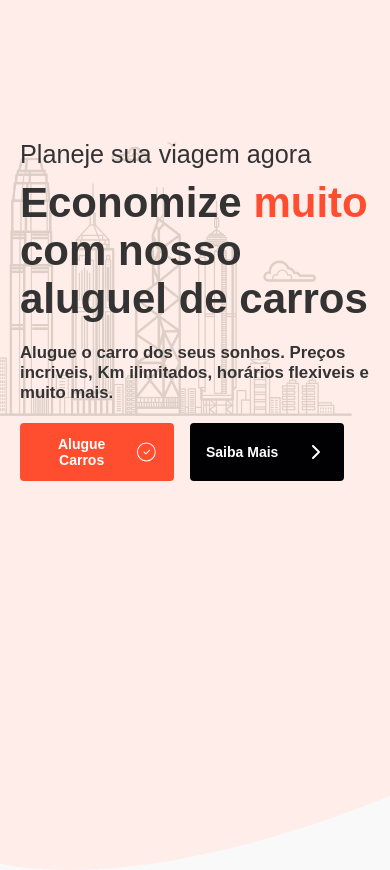
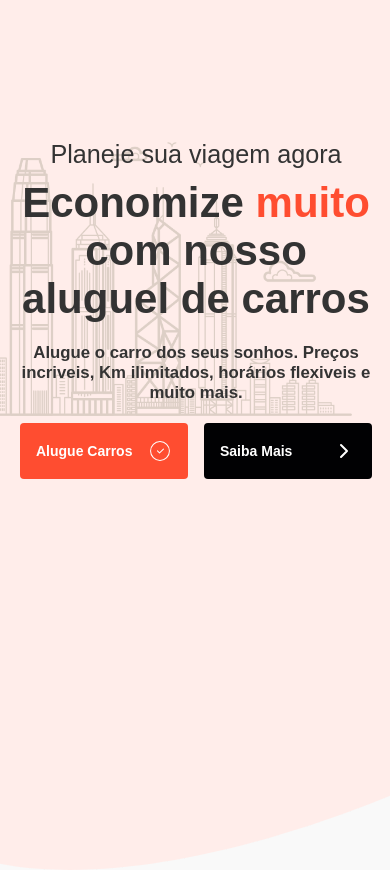
Before and after one commit to AndersonKardek/alugue-carros, a React (Vite) app: page / in a window 390 px wide. Built offline with nearby package versions, Linux system fonts and the light colour scheme.

Commit message:
feat: mobile-view adjustment

```diff
--- a/src/components/ButtonModel/styles.ts
+++ b/src/components/ButtonModel/styles.ts
@@ -11,8 +11,7 @@ export const Button = styled.button<IProps>`
     displayIcon ? "space-between" : "center"};
   align-items: center;
   padding: 16px;
-  width: 11em;
-  height: 58px;
+  width: 12em;
   border-radius: 4px;
   font-size: 1em;
   font-weight: bold;
--- a/src/components/Hero/styles.ts
+++ b/src/components/Hero/styles.ts
@@ -47,4 +47,8 @@ export const ContentWrapper = styled.div`
     display: flex;
     gap: 16px;
   }
+
+  @media (max-width: 800px) {
+    text-align:center;
+  }
 `;
```
